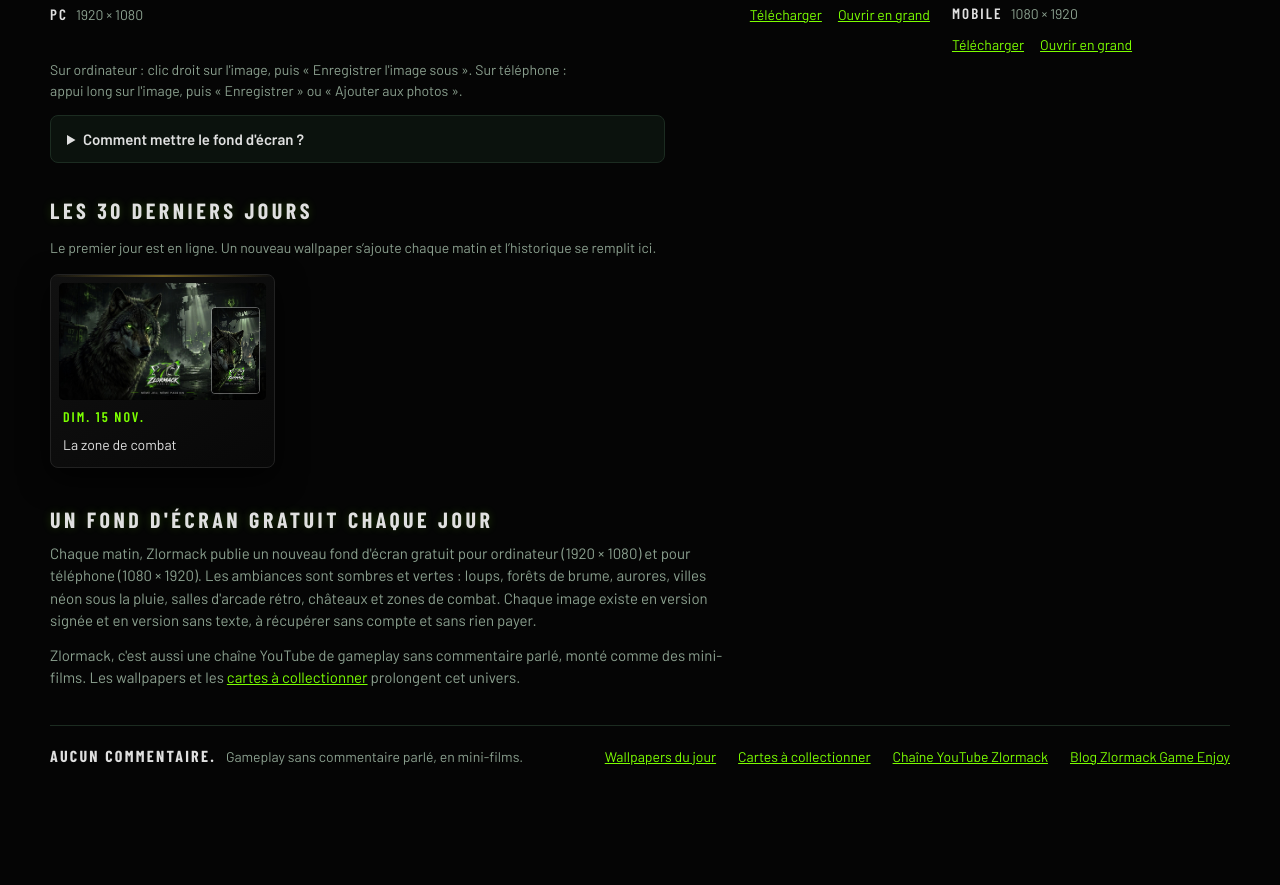
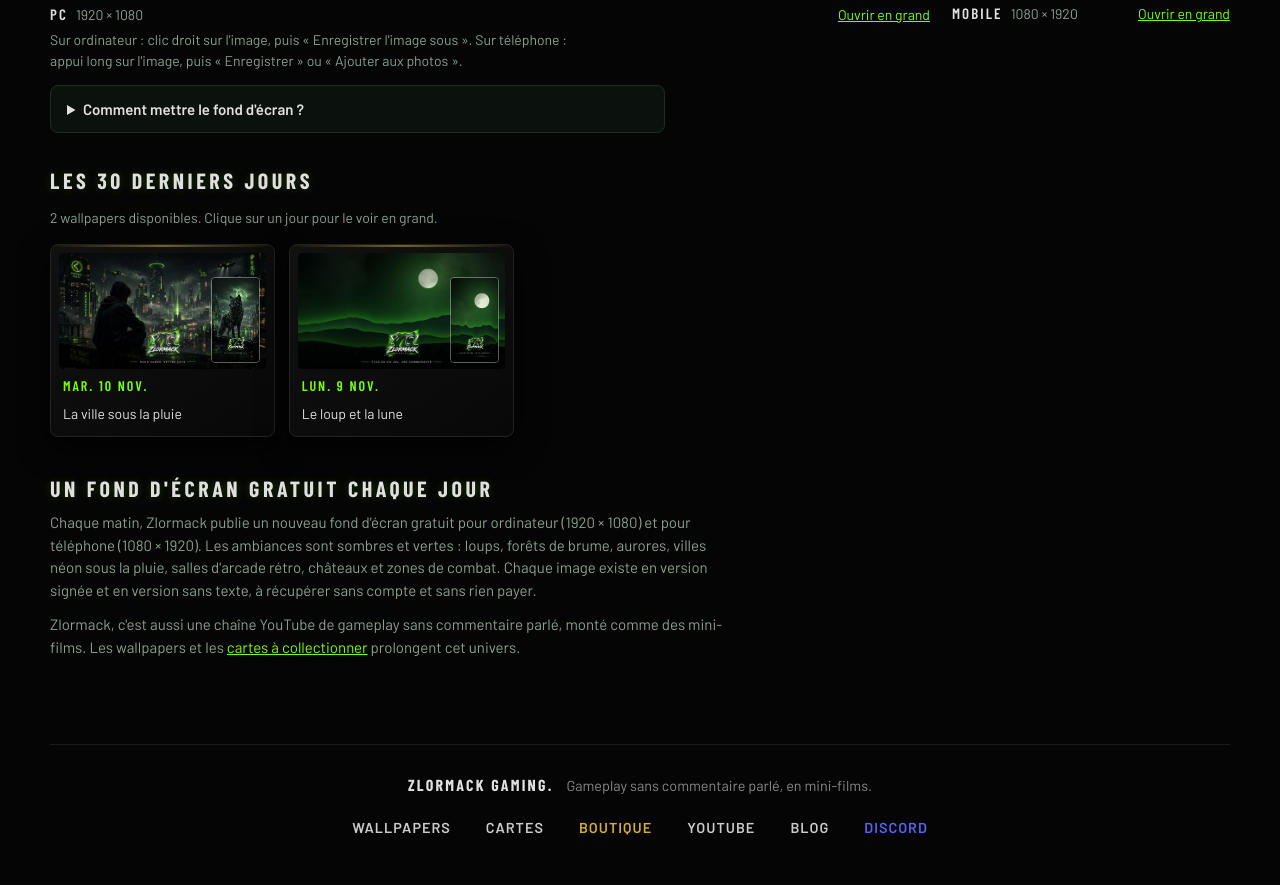
Before and after one commit to Zlormann/zlormack, a plain HTML site: page index.html in a window 1280 px wide. Shown: the part 1035-1920 px from the top of the page. Before the commit the page ends 1858 px from the top, so only its background shows below. Drawn offline with nearby package versions, Linux system fonts and the light colour scheme.

Commit message:
Nouveau footer avec liens Boutique et Discord + style Gaming Premium

```diff
--- a/index.html
+++ b/index.html
@@ -272,6 +272,52 @@ figcaption .lk [hidden] { display: none; }
 @media (max-width: 560px) {
   .cartes .calc { padding: 18px 16px; }
   .cartes .calc .res strong { font-size: 34px; }
+}.sitefoot {
+    background-color: #050505;
+    border-top: 1px solid #1a1a1a;
+    padding: 30px 20px;
+    margin-top: 50px;
+}
+.footer-content {
+    max-width: 900px;
+    margin: 0 auto;
+    display: flex;
+    flex-direction: column;
+    align-items: center;
+    gap: 15px;
+    text-align: center;
+}
+.footer-brand {
+    color: #888;
+    font-size: 0.9rem;
+}
+.fnav {
+    display: flex;
+    flex-wrap: wrap;
+    justify-content: center;
+    gap: 15px;
+}
+.fnav a {
+    color: #ccc;
+    text-decoration: none;
+    font-weight: 600;
+    font-size: 0.9rem;
+    text-transform: uppercase;
+    letter-spacing: 1px;
+    transition: all 0.3s ease;
+    padding: 5px 10px;
+    border-radius: 4px;
+}
+.fnav a:hover {
+    color: #7CFF00;
+    background-color: rgba(124, 255, 0, 0.1);
+    text-shadow: 0 0 10px rgba(124, 255, 0, 0.5);
+}
+.lien-boutique {
+    color: #D4AF37 !important;
+}
+.lien-discord {
+    color: #5865F2 !important;
 }
 </style>
 
@@ -645,25 +691,21 @@ a[aria-disabled="true"]::after {
   </main>
 <!--CARTES-PANEL:end-->
 
-  <footer class="sitefoot">
-    <span><b>Aucun commentaire.</b>Gameplay sans commentaire parlé, en mini-films.</span>
-    <nav class="fnav" aria-label="Liens du site">
-      <a href="https://zlormann.github.io/zlormack/" data-tab="wallpapers">Wallpapers du jour</a>
-      <a href="https://zlormann.github.io/zlormack/cartes/" data-tab="cartes">Cartes à collectionner</a>
-      <a href="https://www.youtube.com/@Zlormack" target="_blank" rel="noopener">Chaîne YouTube Zlormack</a>
-      <a href="https://zlormack-game-enjoy.blogspot.com/" target="_blank" rel="noopener">Blog Zlormack Game Enjoy</a>
-    </nav>
+    <footer class="sitefoot">
+    <div class="footer-content">
+      <div class="footer-brand">
+        <span><b>ZLORMACK GAMING.</b> Gameplay sans commentaire parlé, en mini-films.</span>
+      </div>
+      <nav class="fnav" aria-label="Liens du site">
+        <a href="https://zlormann.github.io/zlormack/" data-tab="wallpapers">Wallpapers</a>
+        <a href="https://zlormann.github.io/zlormack/cartes/" data-tab="cartes">Cartes</a>
+        <a href="https://zlormack.gumroad.com" target="_blank" rel="noopener" class="lien-boutique">Boutique</a>
+        <a href="https://www.youtube.com/@Zlormack" target="_blank" rel="noopener">YouTube</a>
+        <a href="https://zlormack-game-enjoy.blogspot.com/" target="_blank" rel="noopener">Blog</a>
+        <a href="https://discord.gg/rwqFUEuAj9" target="_blank" rel="noopener" class="lien-discord">Discord</a>
+      </nav>
+    </div>
   </footer>
-</div>
-
-<script>
-(function () {
-  var $ = function (id) { return document.getElementById(id); };
-  var data = null, version = 'Signed', currentDate = null;
-  var PUBLIC_URL = 'https://zlormann.github.io/zlormack/';
-  var topLevel = false;
-  try { topLevel = window.top === window.self; } catch (e) {}
-  try { var v = localStorage.getItem('zw-version'); if (v === 'Clean' || v === 'Signed') version = v; } catch (e) {}
 
   // Bandeau concours : libellé selon la période (Paris), masqué après le 20 décembre 2026.
   (function () {
```
